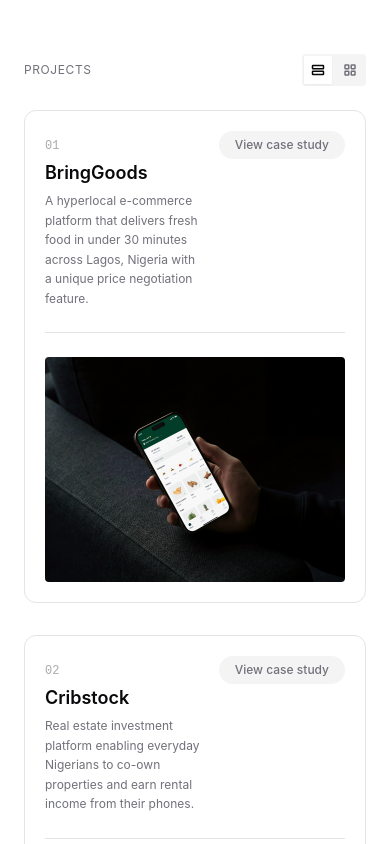
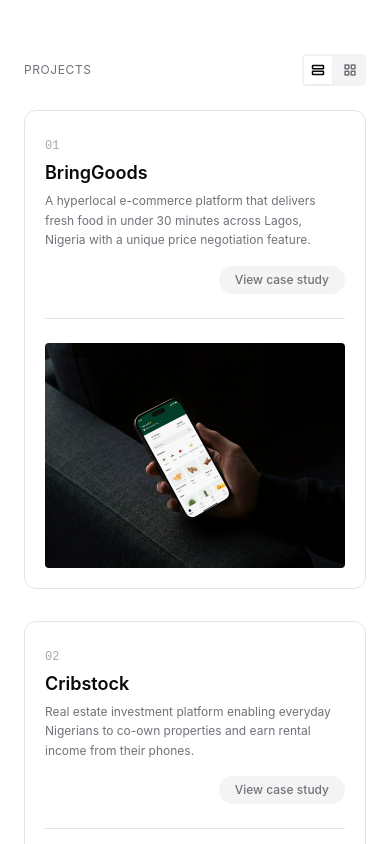
Before and after one commit to Kingovie/portfolio-tailwind, a Next.js app: page / in a window 390 px wide. Shown: the part 800-1644 px from the top of the page. Built offline with nearby package versions, Linux system fonts and the light colour scheme.

Commit message:
Fix mobile badge: keep column layout, right-align badge

```diff
--- a/app/page.tsx
+++ b/app/page.tsx
@@ -265,7 +265,7 @@
                   transition={{ type: "spring", stiffness: 400, damping: 25 }}
                   className="relative bg-card border border-border rounded-xl p-5 transition-colors duration-200 hover:bg-secondary/50 hover:border-muted-foreground/20 group"
                 >
-                  <div className="flex flex-row justify-between items-start gap-4">
+                  <div className="flex flex-col md:flex-row md:justify-between md:items-start gap-4">
                     <div className="flex-1 min-w-0">
                       <span className="text-xs font-mono text-muted-foreground/60">
                         {String(index + 1).padStart(2, '0')}
@@ -275,6 +275,7 @@
                         {project.description}
                       </p>
                     </div>
+                    <div className="self-end md:self-auto">
                       {project.slug ? (
                         <Link
                           href={`/work/${project.slug}`}
@@ -287,6 +288,7 @@
                           Coming soon
                         </span>
                       )}
+                    </div>
                   </div>
 
                   <hr className="border-border my-6" />
```
Lines whose indentation alone changed are shown as unchanged.
